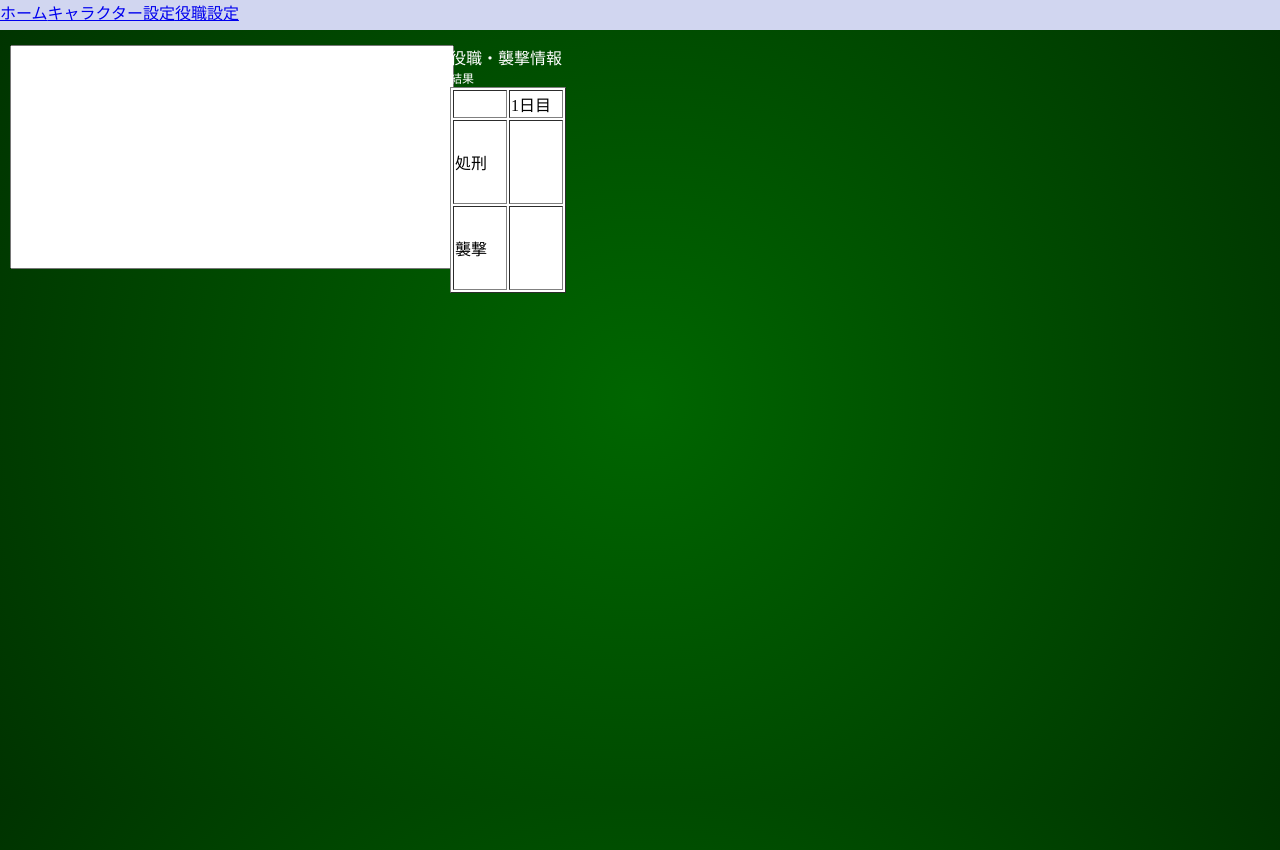
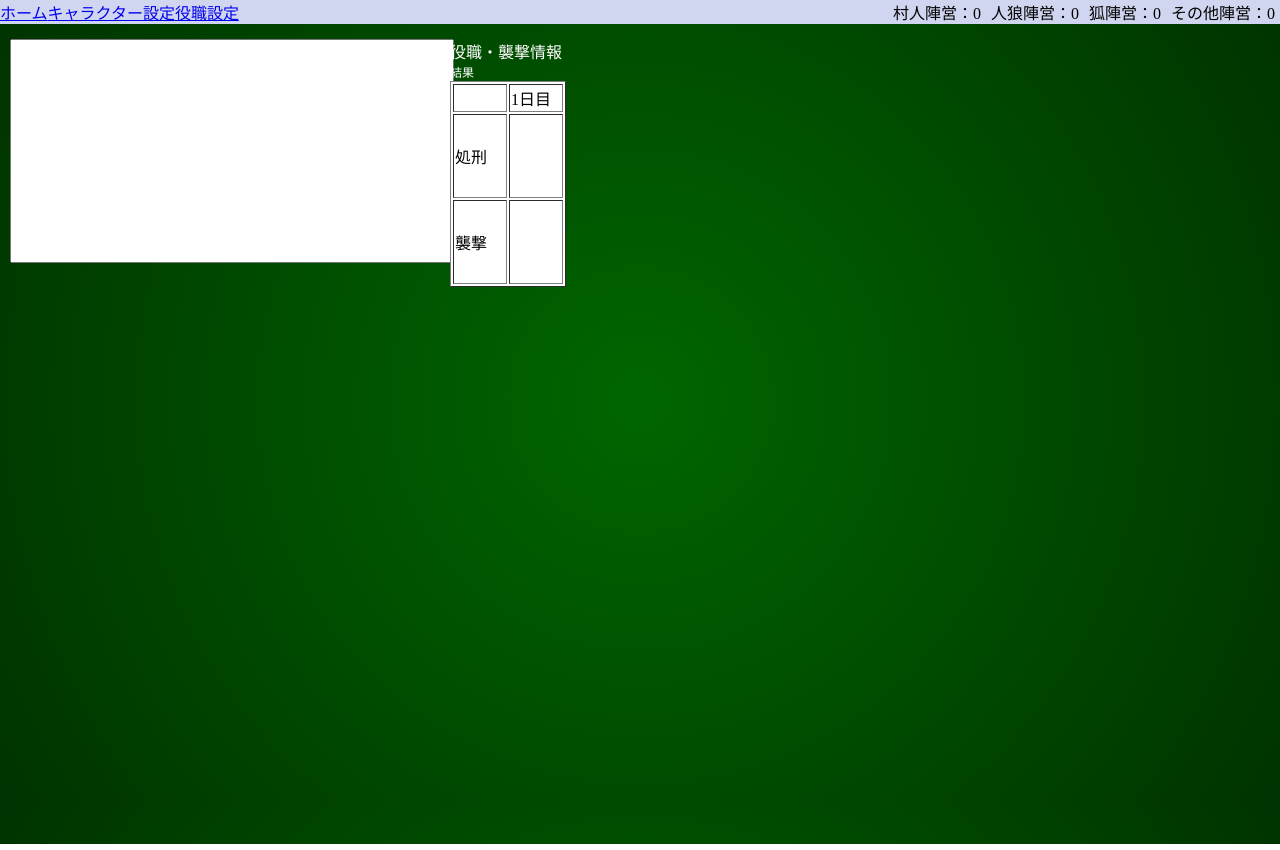
Before and after one commit to nitoa-s/jinro_judgement_tool, a Vue app: page / in a window 1280 px wide. Built offline with nearby package versions, Linux system fonts and the light colour scheme.

Commit message:
陣営数の表示作成

```diff
--- a/src/App.vue
+++ b/src/App.vue
@@ -1,9 +1,15 @@
 <template>
   <div id="app">
-    <div class = 'head__bar'>
+    <div class = 'head_bar'>
       <router-link to = '/'> ホーム</router-link>
       <router-link to = '/characters'>キャラクター設定</router-link>
       <router-link to = '/roles'>役職設定</router-link>
+      <div class = 'camp_info'>
+        <div class = 'camp_text'>{{ villageCampText }}</div>
+        <div class = 'camp_text'>{{ jinroCampText }}</div>
+        <div class = 'camp_text'>{{ foxCampText }}</div>
+        <div class = 'camp_text'>{{ elseCampText }}</div>
+      </div>
     </div>
     <router-view/>
   </div>
@@ -12,7 +18,25 @@
 <script>
 import joinCharacter from './components/JoinCharacter'
 export default {
-  name: 'App'
+  name: 'App',
+  computed: {
+    villageCampText () {
+      const villageCampNum = 0
+      return `村人陣営：${villageCampNum}`
+    },
+    jinroCampText () {
+      const jinroCampNum = 0
+      return `人狼陣営：${jinroCampNum}`
+    },
+    foxCampText () {
+      const foxCampNum = 0
+      return `狐陣営：${foxCampNum}`
+    },
+    elseCampText () {
+      const elseCampNum = 0
+      return `その他陣営：${elseCampNum}`
+    }
+  }
 }
 </script>
 
@@ -34,9 +58,19 @@ body {
   height: 100%;
 }
 
-.head__bar {
+.head_bar {
   top: 0;
-  height: 30px;
+  display: flex;
+  justify-content: flex-start;
   background-color: rgb(209, 214, 240);
 }
+
+.camp_info {
+  display: flex;
+  margin-left: auto;
+}
+
+.camp_text {
+  margin: 0 5px;
+}
 </style>
```
